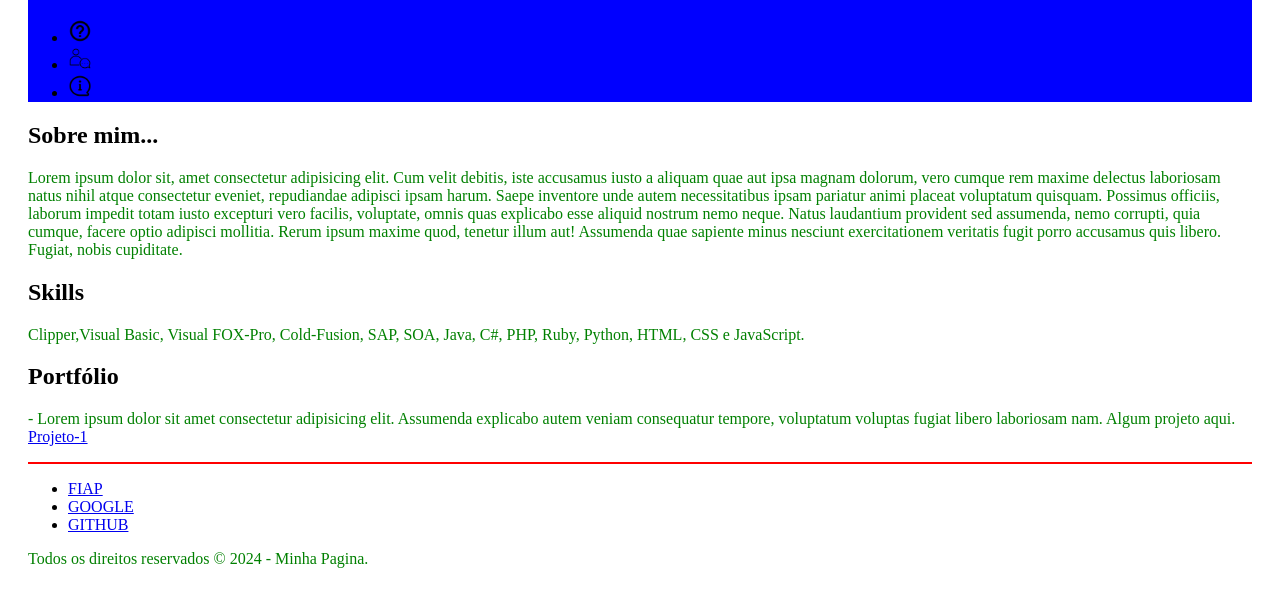
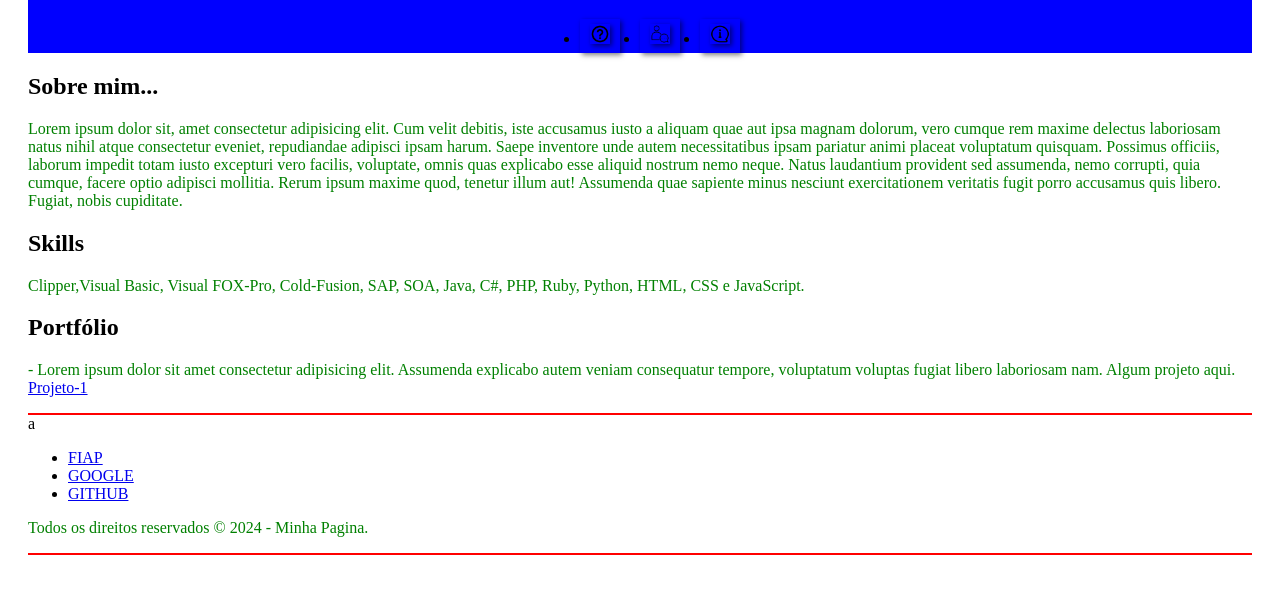
Before and after one commit to GomesMancera/projeto, a plain HTML site: page index.html in a window 1280 px wide. Shown: the part 108-714 px from the top of the page. Drawn offline with Linux system fonts and the light colour scheme.

Commit message:
Adicionei algumas sombras, centralizei os icones e adicionei a linha vermelha

```diff
--- a/CSS/estilo.css
+++ b/CSS/estilo.css
@@ -1,38 +1,84 @@
+
 header {
     background-color: blue;
 }
 
-h1,h2 {
-font-family: serif;
 
+h1, h2 {
+    font-family: serif;
 }
+
 
 #menu a {
     font-weight: bold;
 }
 
+
 .container {
     padding: 20px;
 }
 
+
 #conteudo {
     line-height: 1.5;
 }
+
 
 form {
     border: 1px solid gray;
     padding: 10px;
 }
 
+
 p {
     color: green;
 }
+
 
 form button {
     background-color: blue;
     color: white;
 }
 
+
 footer {
     border-top: 2px solid red;
 }
+
+
+
+#menu ul {
+    display: flex;
+    justify-content: center;
+}
+
+#menu ul li {
+    margin: 0 10px;
+}
+
+#menu ul li img {
+    width: 20px;
+    height: 20px;
+    box-shadow: 2px 2px 5px rgba(0, 0, 0, 0.5);
+}
+
+
+#menu ul li a {
+    display: inline-block;
+    text-decoration: none;
+    color: black;
+    font-weight: bold;
+    padding: 5px 10px;
+    box-shadow: 2px 2px 5px rgba(0, 0, 0, 0.5);
+    transition: all 0.3s ease;
+}
+
+#menu ul li a:hover {
+    background-color: lightgray;
+}
+
+footer::after {
+    content: "";
+    display: block;
+    border-top: 2px solid red;
+}
--- a/index.html
+++ b/index.html
@@ -56,7 +56,7 @@ Uma definição de tipo de documento (inglês: document type definition, DTD) é
 				</section>
 			</section>
 
-			<footer id="rodape">
+			<footer id="rodape"> a
 				<nav>
 					<ul>
 						<li> <a href="https://www.fiap.com.br" target="_blank"> FIAP </a></li>
```
